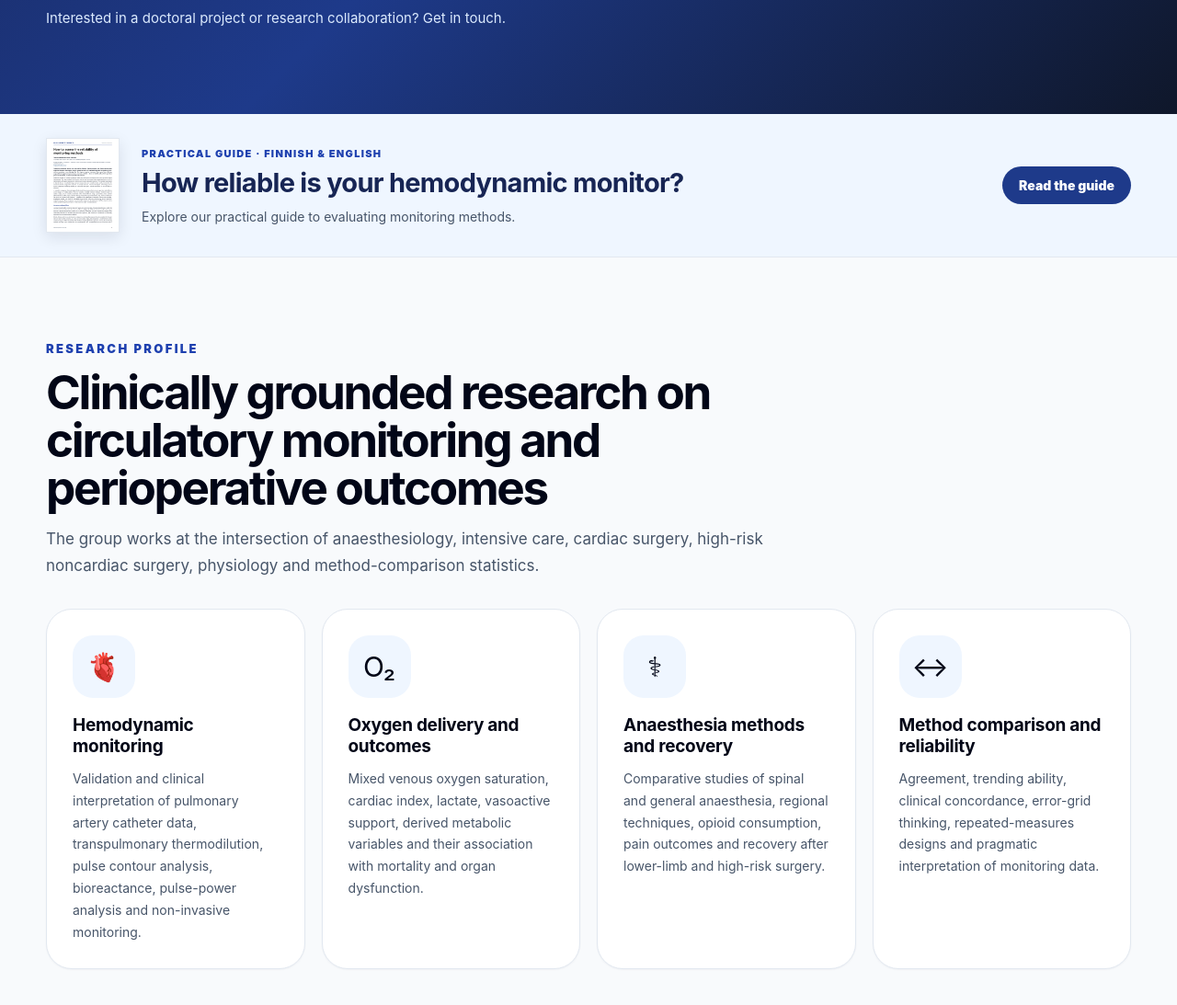
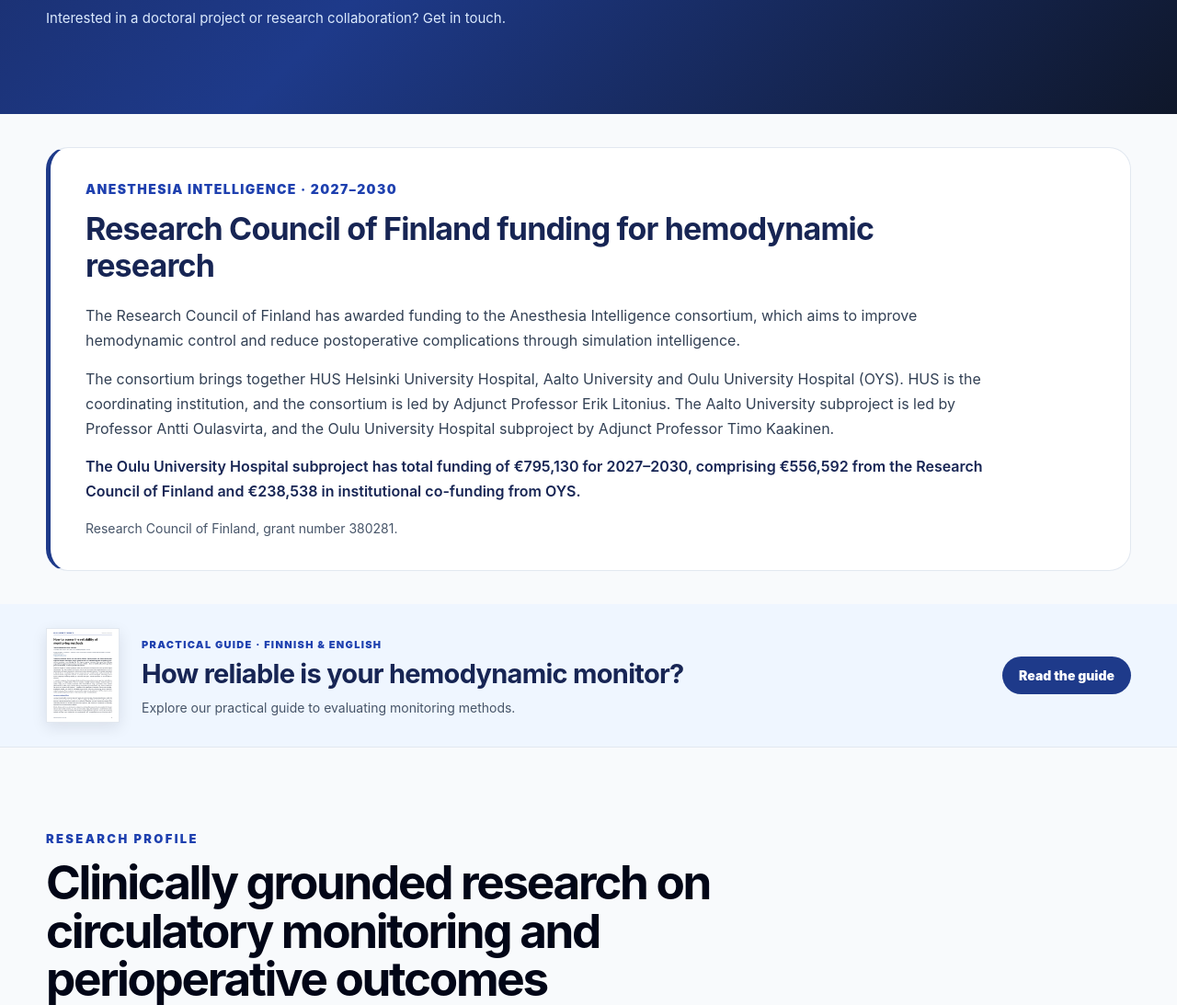
Before and after one commit to vwggnfbym7-cyber/oulu-hemodynamic, a plain HTML site: page index.html in a window 1280 px wide. Shown: the part 700-1793 px from the top of the page at 92% size. Drawn offline with Linux system fonts and the light colour scheme.

Commit message:
Add files via upload
Akatemiarahoitus lisätty

```diff
--- a/index.html
+++ b/index.html
@@ -26,7 +26,7 @@
   <meta name="twitter:description" content="Research on hemodynamic monitoring, oxygen delivery and patient outcomes in perioperative and critical care at Oulu University Hospital." />
   <meta name="twitter:image" content="https://ouluhemodynamics.netlify.app/images/oulu-hemodynamics-social-20261117.png" />
   <meta name="twitter:image:alt" content="Oulu Hemodynamics. Perioperative &amp; Critical Care Research. Oulu University Hospital and University of Oulu." />
-  <link rel="stylesheet" href="styles.css?v=20261117-outreach" />
+  <link rel="stylesheet" href="styles.css?v=20261124-funding" />
 </head>
 <body>
   <header class="site-header">
@@ -101,6 +101,21 @@
             <p data-i18n="piRole">Head of Anesthesia Services, Oulu University Hospital. Adjunct Professor of Anaesthesiology and Intensive Care, University of Oulu.</p>
           </div>
         </aside>
+      </div>
+    </section>
+
+    <section class="funding-spotlight" id="funding" aria-labelledby="fundingTitle">
+      <div class="container">
+        <article class="funding-card">
+          <span class="eyebrow">Anesthesia Intelligence · 2027–2030</span>
+          <h2 id="fundingTitle" data-i18n="fundingTitle">Research Council of Finland funding for hemodynamic research</h2>
+          <div class="funding-copy">
+            <p data-i18n="fundingAim">The Research Council of Finland has awarded funding to the Anesthesia Intelligence consortium, which aims to improve hemodynamic control and reduce postoperative complications through simulation intelligence.</p>
+            <p data-i18n="fundingPartners">The consortium brings together HUS Helsinki University Hospital, Aalto University and Oulu University Hospital (OYS). HUS is the coordinating institution, and the consortium is led by Adjunct Professor Erik Litonius. The Aalto University subproject is led by Professor Antti Oulasvirta, and the Oulu University Hospital subproject by Adjunct Professor Timo Kaakinen.</p>
+            <p class="funding-budget" data-i18n="fundingBudget">The Oulu University Hospital subproject has total funding of €795,130 for 2027–2030, comprising €556,592 from the Research Council of Finland and €238,538 in institutional co-funding from OYS.</p>
+            <p class="funding-grant" data-i18n="fundingGrant">Research Council of Finland, grant number 380281.</p>
+          </div>
+        </article>
       </div>
     </section>
 
@@ -209,6 +224,11 @@
           <h2 data-i18n="researchCollaborationTitle">Collaborative clinical and translational research</h2>
           <p data-i18n="researchCollaborationText">The group collaborates with clinical departments, academic partners and selected external partners in studies where perioperative physiology, monitoring data and patient outcomes meet.</p>
         </div>
+        <article class="card consortium-card" aria-labelledby="consortiumTitle">
+          <h3 id="consortiumTitle">Anesthesia Intelligence</h3>
+          <p data-i18n="fundingPartners">The consortium brings together HUS Helsinki University Hospital, Aalto University and Oulu University Hospital (OYS). HUS is the coordinating institution, and the consortium is led by Adjunct Professor Erik Litonius. The Aalto University subproject is led by Professor Antti Oulasvirta, and the Oulu University Hospital subproject by Adjunct Professor Timo Kaakinen.</p>
+          <a class="consortium-funding-link" href="#funding" data-i18n="consortiumFundingLink">Funding 2027–2030</a>
+        </article>
         <div class="research-collaboration-grid" id="researchCollaborationGrid"></div>
       </div>
     </section>
@@ -298,10 +318,10 @@
         <strong data-i18n="footerGroup">Oulu Perioperative and Critical Care Hemodynamics Research Group</strong>
         <span data-i18n="footerAffiliation">Oulu University Hospital · University of Oulu · Pohde</span>
       </div>
-      <span data-i18n="lastUpdated">Last updated: 15 November 2026</span>
+      <span data-i18n="lastUpdated">Last updated: 24 November 2026</span>
     </div>
   </footer>
 
-  <script src="script.js?v=20261117-outreach"></script>
+  <script src="script.js?v=20261124-funding"></script>
 </body>
 </html>
--- a/script.js
+++ b/script.js
@@ -1,5 +1,11 @@
 const data = {
   en: {
+    fundingTitle: "Research Council of Finland funding for hemodynamic research",
+    fundingAim: "The Research Council of Finland has awarded funding to the Anesthesia Intelligence consortium, which aims to improve hemodynamic control and reduce postoperative complications through simulation intelligence.",
+    fundingPartners: "The consortium brings together HUS Helsinki University Hospital, Aalto University and Oulu University Hospital (OYS). HUS is the coordinating institution, and the consortium is led by Adjunct Professor Erik Litonius. The Aalto University subproject is led by Professor Antti Oulasvirta, and the Oulu University Hospital subproject by Adjunct Professor Timo Kaakinen.",
+    fundingBudget: "The Oulu University Hospital subproject has total funding of €795,130 for 2027–2030, comprising €556,592 from the Research Council of Finland and €238,538 in institutional co-funding from OYS.",
+    fundingGrant: "Research Council of Finland, grant number 380281.",
+    consortiumFundingLink: "Funding 2027–2030",
     shortName: "Oulu Hemodynamics Research Group",
     hospital: "Oulu University Hospital",
     navResearch: "Research",
@@ -78,9 +84,15 @@ const data = {
     contactAffiliation: "Oulu University Hospital · University of Oulu",
     footerGroup: "Oulu Perioperative and Critical Care Hemodynamics Research Group",
     footerAffiliation: "Oulu University Hospital · University of Oulu · Pohde",
-    lastUpdated: "Last updated: 15 November 2026"
+    lastUpdated: "Last updated: 24 November 2026"
   },
   fi: {
+    fundingTitle: "Suomen Akatemialta rahoitus anestesiologiseen tekoäly­tutkimukseen",
+    fundingAim: "Suomen Akatemia on myöntänyt rahoituksen Anesthesia Intelligence -konsortiolle, jonka tavoitteena on parantaa verenkierron hallintaa ja vähentää leikkauksen jälkeisiä komplikaatioita simulaatioälyn avulla.",
+    fundingPartners: "Konsortion osapuolet ovat HUS, Aalto-yliopisto ja Oulun yliopistollinen sairaala (OYS). Vetovastuu on HUSilla, ja konsortiota johtaa dosentti Erik Litonius. Aalto-yliopiston osahanketta johtaa professori Antti Oulasvirta ja OYS:n osahanketta dosentti Timo Kaakinen.",
+    fundingBudget: "OYS:n osahankkeen kokonaisrahoitus vuosille 2027–2030 on 795 130 euroa, josta Suomen Akatemian myöntämä rahoitus on 556 592 euroa ja OYS:n omarahoitusosuus 238 538 euroa.",
+    fundingGrant: "Suomen Akatemian päätösnumero 380281.",
+    consortiumFundingLink: "Rahoitus 2027–2030",
     shortName: "Oulun kliinisen hemodynamiikan tutkimusryhmä",
     hospital: "Oulun yliopistollinen sairaala",
     navResearch: "Tutkimus",
@@ -159,7 +171,7 @@ const data = {
     contactAffiliation: "Oulun yliopistollinen sairaala · Oulun yliopisto",
     footerGroup: "Oulun perioperatiivisen ja tehohoidon hemodynamiikan tutkimusryhmä",
     footerAffiliation: "Oulun yliopistollinen sairaala · Oulun yliopisto · Pohde",
-    lastUpdated: "Päivitetty: 15.11.2026"
+    lastUpdated: "Päivitetty: 24.11.2026"
   }
 };
 
--- a/styles.css
+++ b/styles.css
@@ -212,3 +212,25 @@ h1 { margin: 20px 0 0; font-size: clamp(40px, 6vw, 76px); line-height: .96; lett
   .section { padding: 68px 0; }
   h1 { font-size: clamp(36px, 12vw, 54px); }
 }
+
+/* Research Council of Finland funding announcement, November 2026. */
+#funding { scroll-margin-top: 140px; }
+.funding-spotlight { padding: 36px 0; background: var(--slate-50); }
+.funding-card { padding: 34px 38px; border: 1px solid var(--slate-200); border-left: 5px solid var(--blue-900); border-radius: 24px; background: white; }
+.funding-card > .eyebrow { font-size: .875rem; letter-spacing: .1em; }
+.funding-card h2 { max-width: 960px; margin: 14px 0 20px; color: var(--blue-950); font-size: clamp(1.65rem, 3vw, 2.125rem); line-height: 1.2; letter-spacing: -.025em; overflow-wrap: break-word; hyphens: auto; }
+.funding-copy { max-width: 1000px; }
+.funding-copy p { margin: 14px 0 0; color: var(--slate-700); font-size: 1rem; line-height: 1.7; }
+.funding-copy .funding-budget { color: var(--blue-950); font-weight: 600; }
+.funding-copy .funding-grant { color: var(--slate-600); font-size: .875rem; }
+.consortium-card { margin-bottom: 24px; background: var(--blue-50); }
+.consortium-card h3 { margin: 0; color: var(--blue-950); font-size: 1.375rem; }
+.consortium-card p { max-width: 1000px; margin: 14px 0 0; color: var(--slate-700); font-size: 1rem; line-height: 1.7; }
+.consortium-funding-link { display: inline-block; margin-top: 16px; color: var(--blue-900); font-size: .875rem; font-weight: 700; text-decoration: underline; text-underline-offset: 3px; }
+.consortium-funding-link:focus-visible { outline: 3px solid var(--blue-700); outline-offset: 4px; }
+@media (max-width: 560px) {
+  .funding-spotlight { padding: 24px 0; }
+  .funding-card { padding: 24px 20px; border-radius: 20px; }
+  .funding-card > .eyebrow { letter-spacing: .045em; }
+  .consortium-card { padding: 24px; }
+}
```
